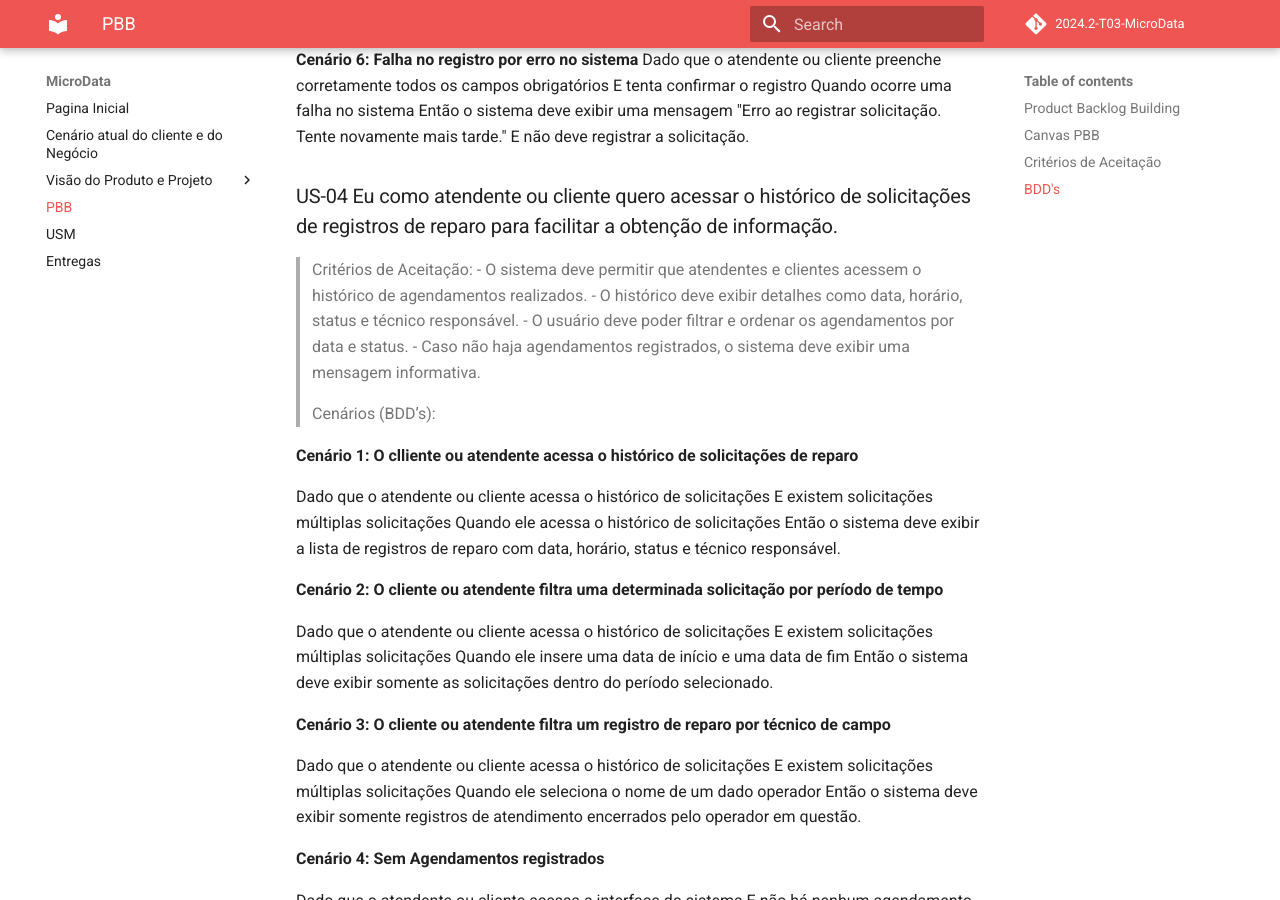
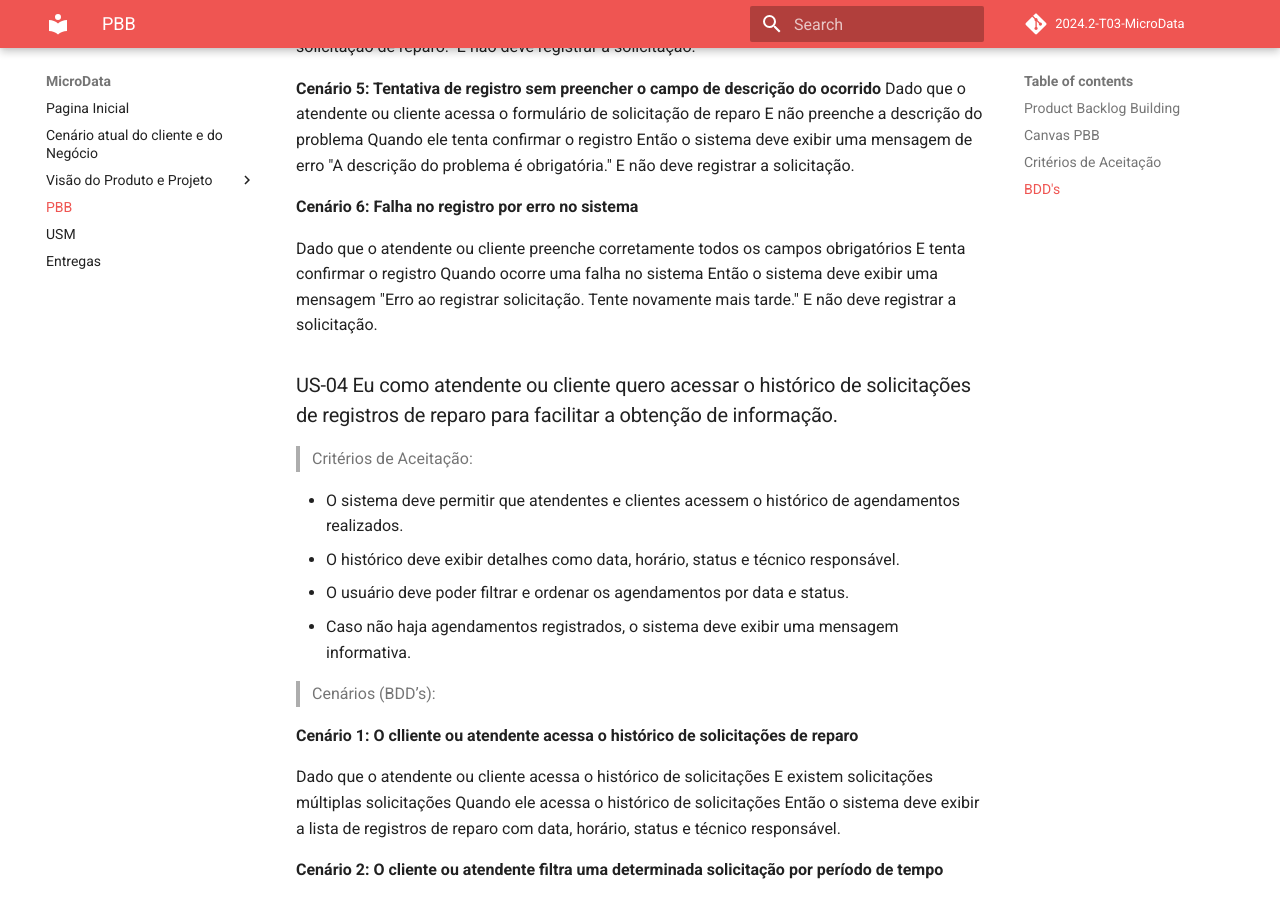
Before and after one commit to storch7/2024.2-T03-MicroData, an MkDocs documentation site: the page built from docs/pbb/pbb.md, in a window 1280 px wide and 900 px high, scrolled down 3450 px. Built offline with MkDocs 1.6.1 and Material for MkDocs 9.7.7, drawn with Linux system fonts in a browser that asks for light colours; comment, search, counter and statistics services are not loaded; some of the changed lines change nothing that is shown; some of the changed text lies outside the part shown.

Commit message:
Correções de aquivo

```diff
--- a/docs/pbb/pbb.md
+++ b/docs/pbb/pbb.md
@@ -28,6 +28,7 @@
 - As partes envolvidas devem ser notificadas no ícone do chat no aplicativo móvel;
 
 > Cenários (BDD’s):
+
 **Cenário 1: Cliente acessa o chat de dúvidas do aplicativo**
 
 Dado que o cliente acessa o chat de dúvidas do aplicativo
@@ -77,6 +78,7 @@
 Então o sistema deve notificar o usuário com a informação “Aparelho cadastrado com sucesso” e realizar o registro dos dados no sistema.
 
 ### US-03 Eu como atendente ou cliente quero registrar a solicitação de reparo para garantir que haja o correto registro de uma ocorrência.
+
 > Critérios de Aceitação:
 
 - O sistema deve permitir que atendentes e clientes registrem solicitações de reparo.
@@ -85,22 +87,27 @@
 - As solicitações registradas devem ser visíveis para os atendentes e técnicos.
 
 > Cenários (BDD’s):
+
 **Cenário 1: Preenchimento do formulário de solicitação de reparo**
+
 Dado que o cliente ou atendente querem realizar a solicitação de reparo de um equipamento
 Quando acessam a interface do sistema
 Então o sistema deve apresentar um formulário com os campos de “Aparelho cadastrado”, “Decrição do ocorrido” e “Imagem do ocorrido”.
 
 **Cenário 2: Registro bem-sucedido da solicitação**
+
 Dado que o atendente ou cliente deseja registrar uma solicitação de reparo E insere todas as informações obrigatórias (Aparelho: “Roteador Wi-Fi 6 Dual band W6-1500 Intelbras”, descrição: "Roteador não liga ao ser conectado na tomada")
 Quando ele confirma o registro
 Então o sistema deve criar a solicitação com um número único E exibir uma mensagem de confirmação "Solicitação registrada com sucesso!" E notificar o usuário sobre o registro.
 
 **Cenário 3: Atribuição de número único à solicitação**
+
 Dado que um atendente ou cliente registra uma solicitação de reparo
 Quando a solicitação é salva no sistema
 Então o sistema deve gerar um identificador único para a solicitação.
 
 **Cenário 4: Tentativa de registro sem preencher o campo de aparelho cadastrado**
+
 Dado que o atendente ou cliente acessa o formulário de solicitação de reparo E não seleciona o aparelho cadastrado
 Quando ele tenta confirmar o registro
 Então o sistema deve exibir uma mensagem de erro "DEve haver um aparelho cadastrado no sistema para registrar uma solicitação de reparo." E não deve registrar a solicitação.
@@ -111,6 +118,7 @@
 Então o sistema deve exibir uma mensagem de erro "A descrição do problema é obrigatória." E não deve registrar a solicitação.
 
 **Cenário 6: Falha no registro por erro no sistema**
+
 Dado que o atendente ou cliente preenche corretamente todos os campos obrigatórios E tenta confirmar o registro
 Quando ocorre uma falha no sistema
 Então o sistema deve exibir uma mensagem "Erro ao registrar solicitação. Tente novamente mais tarde." E não deve registrar a solicitação.
@@ -118,6 +126,7 @@
 ### US-04 Eu como atendente ou cliente quero acessar o histórico de solicitações de registros de reparo para facilitar a obtenção de informação.
 
 > Critérios de Aceitação:
+
 - O sistema deve permitir que atendentes e clientes acessem o histórico de agendamentos realizados.
 - O histórico deve exibir detalhes como data, horário, status e técnico responsável.
 - O usuário deve poder filtrar e ordenar os agendamentos por data e status.
@@ -179,6 +188,7 @@
 Então o sistema deve notificar as partes envolvidas sobre a modificação.
 
 **Cenário 3: Alteração da data do reparo**
+
 Dado que o atendente ou cliente deseja alterar a data de um reparo agendado E a solicitação ainda não foi inciada pelo operador
 Quando ele alterar a data para a realização do reparo
 Então o sistema deve atualizar a solicitação com a nova data E registrar a mudança no histórico de alterações.
@@ -206,7 +216,7 @@
 
 ### US-07 Eu como atendente ou cliente, quero acompanhar o período de tempo do SLA extrapolado para priorizar a realização de um serviço atrasado.
 
-> Critérios de aceiração:
+> Critérios de aceitação:
 
 - O sistema deve destacar solicitações com SLA ultrapassado.
 - Deve ser possível filtrar e priorizar esses atendimentos.
```
